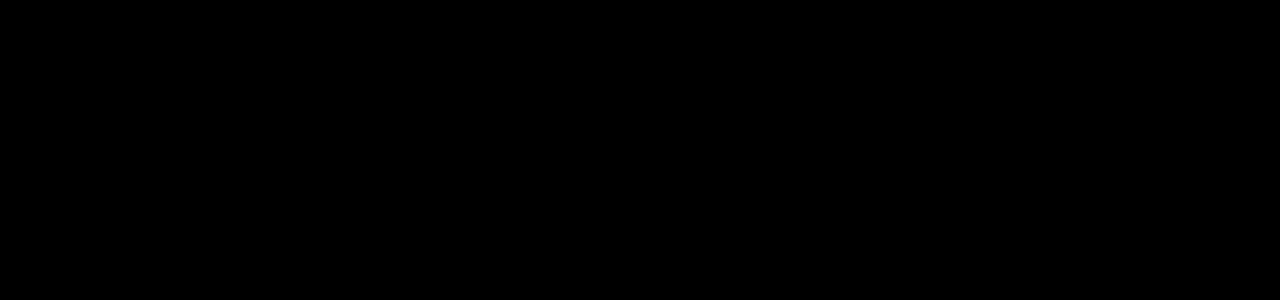
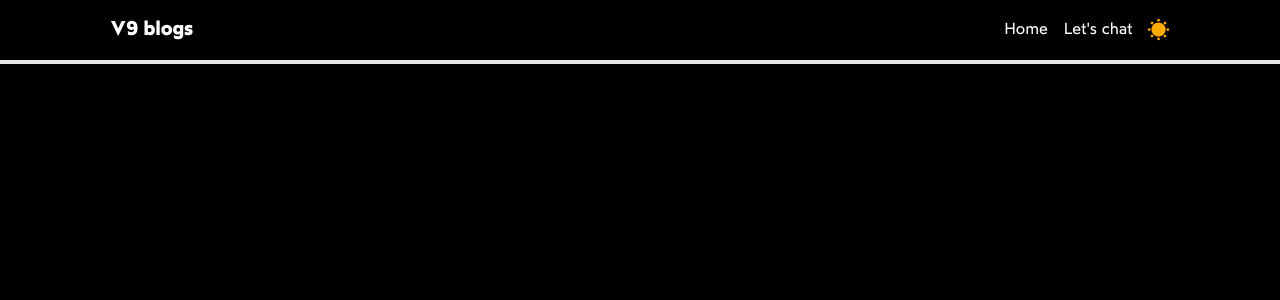
Before and after one commit to UWINTWALI/portfolio-dev, a Next.js app: page / in a window 1280 px wide. Shown: the top 300 px of the page. Built offline with nearby package versions, Linux system fonts and the light colour scheme.

Commit message:
fix: code highlighter & refactor some code

```diff
--- a/components/Header.tsx
+++ b/components/Header.tsx
@@ -1,43 +1,59 @@
-import React, {useState, useEffect} from 'react'
-import { NextPage } from "next"
+import React, {useEffect, useState} from 'react'
 import Link from 'next/link'
 
-const Header: NextPage = () => {
+const Header = () => {
+  const [themeMode, setThemeMode] = useState<'light' | 'dark'>('light');
+  const [headerBGColor, setHeaderBGColor] = useState('transperent');
+  // const {loader, meetActivate} = appState.state;
 
-  const [themeMode, setThemeMode] = useState<'light' | 'dark'>('light');
+  useEffect(() => {
+    const oldThemeMode = localStorage.getItem('themeMode');
+    if(oldThemeMode) setThemeMode(oldThemeMode as 'light' | 'dark');
+    else{
+      const html = document.querySelector('html');
+      if(html) {
+        setThemeMode(html.classList.contains('dark') ? 'dark' : 'light');
+      }
+    }
+
+  },[])
+
+  useEffect(() => {
+    const html = document.querySelector('html');
+    if(html) {
+      if(themeMode === 'dark') html.classList.add('dark');
+      else html.classList.remove('dark');
+    }
+    localStorage.setItem('themeMode', themeMode);
+  },[themeMode])
 
   const toggleThemeMode = () => {
-    const html = document.querySelector('html');
-    if(html){
-    if (html.classList.contains('dark')) {
-        html.classList.remove('dark');
-        setThemeMode('light');
-    } else {
-        html.classList.add('dark');
-        setThemeMode('dark');
-    }
-    }
+      setThemeMode(themeMode === 'dark' ? 'light' : 'dark');
   }
 
   return (
-    <div className='border-b-4 sticky top-0 left-0 bg-white dark:bg-black transition-none border-black dark:text-white dark:border-white'>
+    <div className={`sticky z-50 top-0 left-0 transition-none transform dark:text-white bg-${themeMode === 'dark' ? "black" : "white"}`}>
      <div className="mx-20 px-6 py-4 flex justify-between">
       <Link href='/'>
-          <a  className='font-semibold text-xl no-underline'>v9 blogs</a>
-          </Link>
-        <div className="flex items-center">
+          <div className={`font-semibold text-xl no-underline text-center w-24 transition ease-linear duration-1000 ${false ? "animateFullWidth" : "animateNormalWidth"}`}>
+            <a className='cursor-pointer'>V9 blogs</a>
+          </div>
+      </Link>
+      <div className="flex items-center">
+            <div className={`transition-none ${false ? "w-0 h-0 invisible" : ""}`}>
             <Link href='/'>
               <a className="mx-2">Home</a>
             </Link>
-            <Link href='/blogs'>
-              <a className="mx-2">Blogs</a>
+            <Link href='https://meet.vivek9patel.dev/schedule'>
+              <a target={"_blank"} className="mx-2">Let's chat</a>
             </Link>
-            <Link href='https://meet.vivek9patel.dev/schedule'>
-              <a target="_blank" className="mx-2">Let&apos;s chat</a>
-            </Link>
-            <input onClick={toggleThemeMode} defaultChecked={themeMode==="light"} className="themeToggle mx-2" type="checkbox"></input>
-        </div>
+            </div>
+          <input onChange={toggleThemeMode} checked={themeMode === 'dark'} className="themeToggle mx-2" type="checkbox"></input>
+      </div>
      </div>
+     <div className="w-full dark:bg-gray-200 bg-black h-1">
+      <div className={`bg-v9-pink w-0 h-1 ${false ? "triggerLoader" : ""}`}></div>
+      </div>
     </div>
   )
 }
--- a/components/MarkdownData.tsx
+++ b/components/MarkdownData.tsx
@@ -1,4 +1,5 @@
 import { MDXRemote } from 'next-mdx-remote'
+import Header from './Header'
 import type { MDXRemoteSerializeResult } from 'next-mdx-remote'
 
 export default function MarkdownData({content}: {content: MDXRemoteSerializeResult}) {
--- a/package.json
+++ b/package.json
@@ -10,7 +10,8 @@
   "dependencies": {
     "next": "12.0.7",
     "react": "17.0.2",
-    "react-dom": "17.0.2"
+    "react-dom": "17.0.2",
+    "rehype-highlight": "^5.0.2"
   },
   "devDependencies": {
     "@tailwindcss/typography": "^0.5.0",
--- a/pages/_app.tsx
+++ b/pages/_app.tsx
@@ -1,8 +1,12 @@
 import '../styles/globals.css'
 import type { AppProps } from 'next/app'
+import Header from '../components/Header'
 
 function MyApp({ Component, pageProps }: AppProps) {
-  return <Component {...pageProps} />
+  return <>
+    <Header />
+    <Component {...pageProps} />
+  </>
 }
 
 export default MyApp
--- a/pages/_document.tsx
+++ b/pages/_document.tsx
@@ -7,8 +7,9 @@ class MyDocument extends Document {
       <Html className='dark'>
         <Head >
           <MetaTags />
+          <link rel="stylesheet" href="https://cdnjs.cloudflare.com/ajax/libs/highlight.js/11.4.0/styles/github-dark.min.css"></link>
         </Head>
-        <body className='bg-white dark:bg-black transition-colors duration-500'>
+        <body className='bg-white dark:bg-black transition-colors duration-300'>
           <Main />
           <NextScript />
         </body>
--- a/pages/blogs/[slug].tsx
+++ b/pages/blogs/[slug].tsx
@@ -2,10 +2,10 @@ import path from 'path'
 import fs from 'fs'
 import  matter from 'gray-matter'
 import FrontMatter from '../../interfaces/FrontMatter'
-import Header from '../../components/Header'
 import {unixToDate} from '../../helpers/helpers'
 import { serialize } from 'next-mdx-remote/serialize'
 import MarkdownData from '../../components/MarkdownData'
+import rehypeHighlight from 'rehype-highlight'
 
 import type { MDXRemoteSerializeResult } from 'next-mdx-remote'
 
@@ -19,7 +19,6 @@ export default function BlogPostPage({frontmatter: {title, publishedAt}, content
 
     return (
         <>
-        <Header />
         <div className='dark:text-white text-black mx-20 px-6 py-4'>
             <div className='m-4'>{title}</div>
             <div className='m-4'>{date}</div>
@@ -49,7 +48,12 @@ export async function getStaticPaths() {
 export async function getStaticProps({ params }: any) {
     const blog = fs.readFileSync(path.join('data', `${params.slug}.mdx`), 'utf-8')
     const { data:frontmatter, content } = matter(blog);
-    const mdxSource = await serialize(content)
+    const mdxSource = await serialize(content, {
+        mdxOptions: {
+            // @ts-ignore
+            rehypePlugins: [rehypeHighlight]
+        }
+    })
     return {
         props: {
             frontmatter: {
--- a/pages/blogs/index.tsx
+++ b/pages/blogs/index.tsx
@@ -18,7 +18,6 @@ const Blogs: NextPage<Props> = ({blogList}) => {
 
   return (
     <>
-      <Header />
       <div className='mx-20 px-6 py-6'>
         {
           blogList.map(({slug, frontmatter}) => {
--- a/tailwind.config.js
+++ b/tailwind.config.js
@@ -10,11 +10,15 @@ module.exports = {
         sans: ["Wotfard", "sans-serif"],
       },
       colors: {
+        "v9-dark-grey": "#182635",
         "v9-purple": "#162447",
         "v9-cyan": "#00FFFF",
         "v9-teal": "#64FFDA",
         "v9-dark-teal": "#00FFC2",
         "v9-pink": "#FD3A69",
+        "v9-yellow": "#FED644",
+        "v9-green": "#30C85E",
+        "v9-blue": "#4A97FE"
       },
       typography: ({ theme }) => ({
         dark: {
```
Also changed, not shown: data/sample.mdx (line endings or trailing spaces), 1 other file (tests, documents, lock files or other folders).
